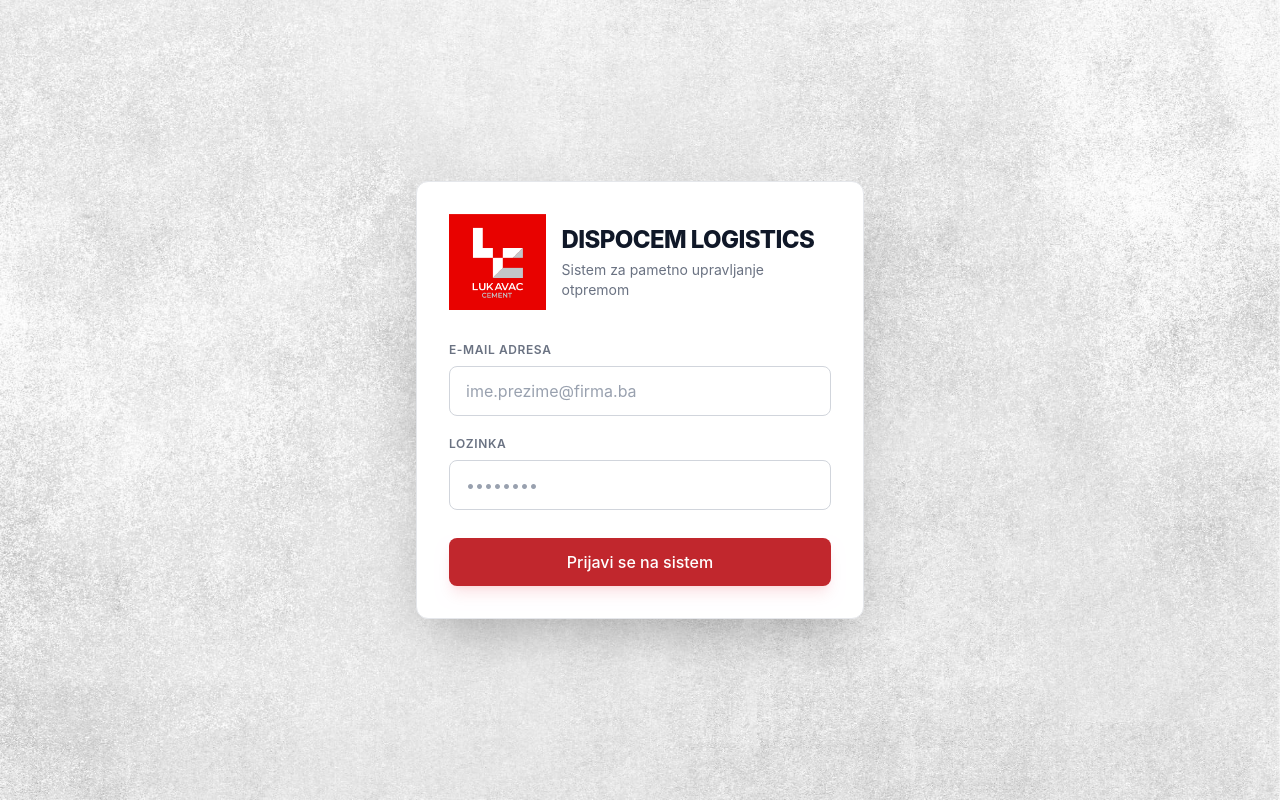
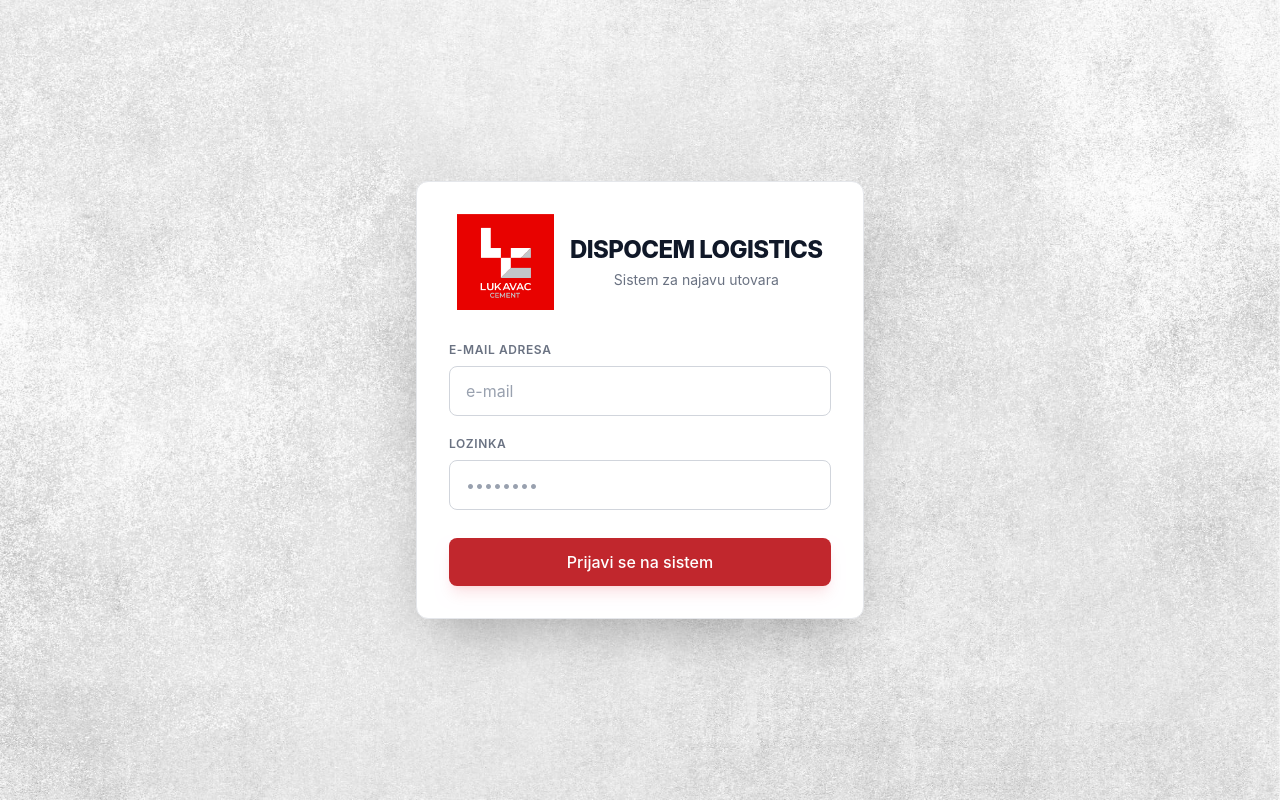
Before and after one commit to benndzamin/dispocem, a React (Vite) app: page / in a window 1280 px wide. Built offline with nearby package versions, Linux system fonts and the light colour scheme; no server answers.

Commit message:
login text-fixed

```diff
--- a/src/components/Login.jsx
+++ b/src/components/Login.jsx
@@ -48,13 +48,17 @@
     <div className="min-h-screen flex items-center justify-center bg-[url('/background-image.jpg')] bg-cover bg-center font-sans px-4">
       <div className="max-w-md w-full bg-white border border-gray-200 rounded-xl p-6 sm:p-8 shadow-2xl">
         <div className="mb-6 sm:mb-8 flex items-center justify-center gap-4">
-          <img src="/logo.png" alt="Lukavac Cement" className="h-16 sm:h-24 w-auto" />
-          <div>
+          <img
+            src="/logo.png"
+            alt="Lukavac Cement"
+            className="h-16 sm:h-24 w-auto"
+          />
+          <div className="text-center">
             <h2 className="text-2xl font-extrabold text-gray-900 tracking-tight">
               DISPOCEM LOGISTICS
             </h2>
             <p className="text-sm text-gray-500 mt-1">
-              Sistem za pametno upravljanje otpremom
+              Sistem za najavu utovara
             </p>
           </div>
         </div>
@@ -76,7 +80,7 @@
               value={email}
               onChange={(e) => setEmail(e.target.value)}
               className="w-full bg-white border border-gray-300 rounded-lg px-4 py-3 text-gray-900 placeholder-gray-400 focus:outline-none focus:border-brand-red focus:ring-2 focus:ring-red-100 transition-colors"
-              placeholder="ime.prezime@firma.ba"
+              placeholder="e-mail"
             />
           </div>
 
```
